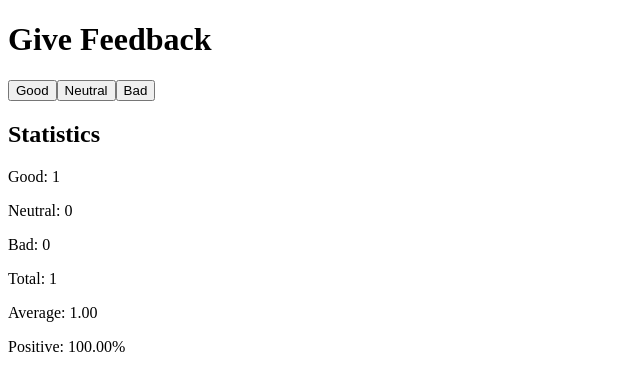
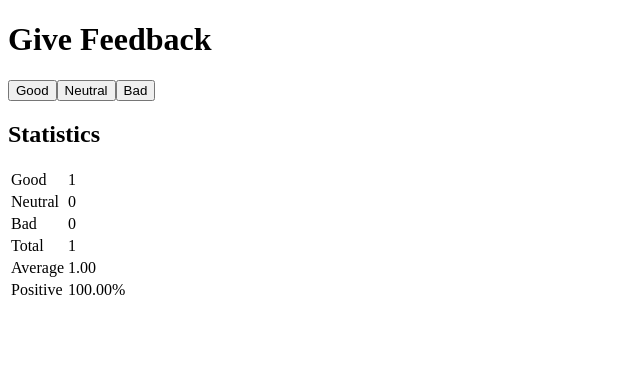
Before and after one commit to falvarezz139/fullstack_fer, a React (Vite) app: page / in a window 1280 px wide. Both pictures are taken after a click on the button "Good". Shown: the top 390 px of the page, without its empty margins (0-640 px from the left). Built offline with nearby package versions, Linux system fonts and the light colour scheme.

Commit message:
ejercicio 1.11

```diff
--- a/src/App.jsx
+++ b/src/App.jsx
@@ -5,27 +5,35 @@ const Button = ({ handleClick, text }) => (
 );
 
 const StatisticLine = ({ text, value }) => (
-  <p>
-    {text}: {value}
-  </p>
+  <tr>
+    <td>{text}</td>
+    <td>{value}</td>
+  </tr>
 );
 
 const Statistics = ({ good, neutral, bad }) => {
   const total = good + neutral + bad;
-  if (total === 0) return null;
+  if (total === 0) return <p>No feedback given</p>;
 
   return (
     <div>
       <h2>Statistics</h2>
+      <table>
+        <tbody>
           <StatisticLine text="Good" value={good} />
           <StatisticLine text="Neutral" value={neutral} />
           <StatisticLine text="Bad" value={bad} />
           <StatisticLine text="Total" value={total} />
-      <StatisticLine text="Average" value={((good - bad) / total).toFixed(2)} />
+          <StatisticLine
+            text="Average"
+            value={((good - bad) / total).toFixed(2)}
+          />
           <StatisticLine
             text="Positive"
             value={`${((good / total) * 100).toFixed(2)}%`}
           />
+        </tbody>
+      </table>
     </div>
   );
 };
```
Lines whose indentation alone changed are shown as unchanged.
